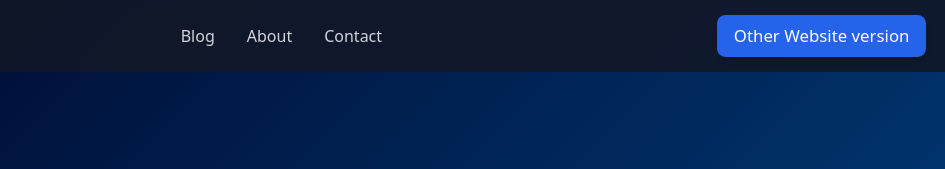
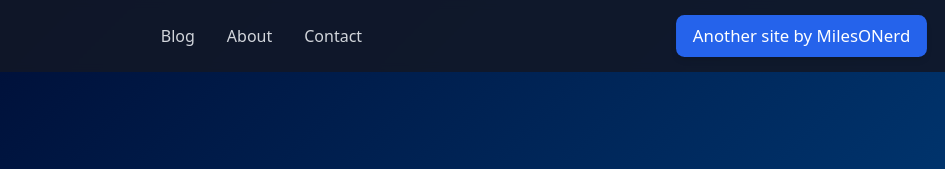
Before and after one commit to MilesONerd/website, a plain HTML site: page index.html in a window 1280 px wide. Shown: the top 169 px of the page, 335-1280 px from the left. Drawn offline with nearby package versions, Linux system fonts and the light colour scheme.

Commit message:
Fix link path

```diff
--- a/index.html
+++ b/index.html
@@ -52,7 +52,7 @@
                     <a href="/contact" class="text-gray-300 hover:text-blue-400 transition">Contact</a>
                 </nav>
                 <div class="flex items-center space-x-4">
-                    <a href="milesonerd.github.io/" class="px-4 py-2 bg-blue-600 text-white font-medium rounded-lg hover:bg-blue-700 transition shadow-md pulse">Other Website version</a>
+                    <a href="https://milesonerd.github.io/" class="px-4 py-2 bg-blue-600 text-white font-medium rounded-lg hover:bg-blue-700 transition shadow-md pulse">Another site by MilesONerd</a>
                     <button class="md:hidden text-gray-300 focus:outline-none">
                         <i class="fas fa-bars text-2xl"></i>
                     </button>
```
